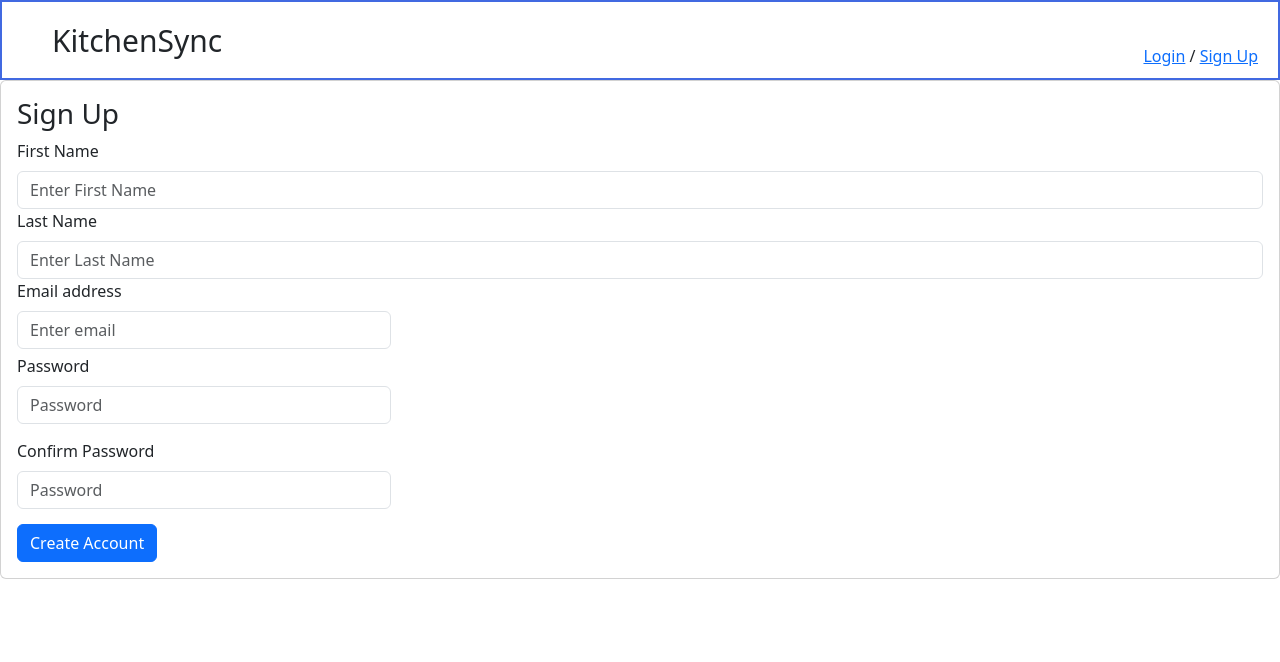
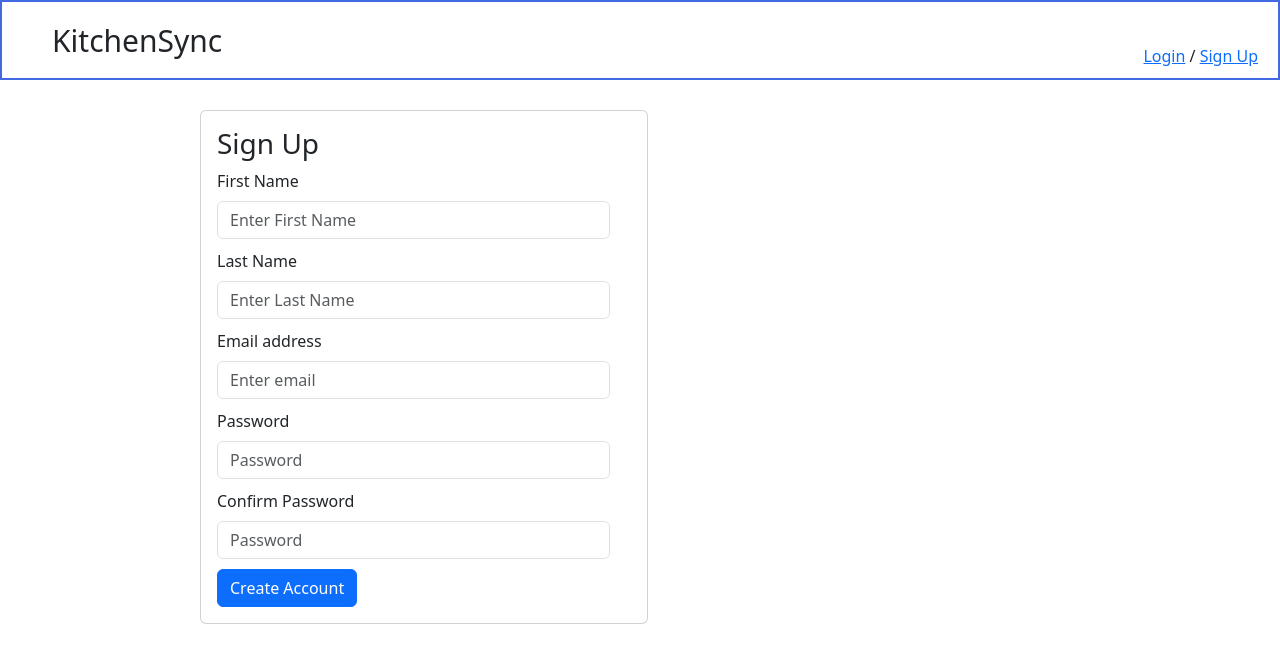
Before and after one commit to shujie1st/kitchen-sync, a React (Create React App) app in the folder client/: page /signup in a window 1280 px wide. Shown: the top 662 px of the page. Built offline with nearby package versions, Linux system fonts and the light colour scheme.

Commit message:
update CSS for sign up form

```diff
--- a/client/src/App.css
+++ b/client/src/App.css
@@ -41,13 +41,24 @@ nav {
 }
 
 #formBasicEmail {
-  width: 30%;
-  margin-bottom: 5px;
+  width: 95%;
+  margin-bottom: 10px;
 }
 
 #formBasicPassword {
-  width: 30%;
-  margin-bottom: 15px;
+  width: 95%;
+  margin-bottom: 10px;
+}
+
+.signup-card {
+  width: 35%;
+  margin-left: 200px;
+  margin-top: 30px
+}
+
+#name {
+  width: 95%;
+  margin-bottom: 10px;
 }
 
 .home-page-link {
--- a/client/src/components/Signup.js
+++ b/client/src/components/Signup.js
@@ -4,18 +4,18 @@ function Signup() {
   return (
     <section className="signup">
 
-      <Card>
+      <Card className='signup-card'>
         <Card.Body>
           <h3>Sign Up</h3>
 
-          <Form className='signup-from'>
+          <Form className='signup-form'>
 
-            <Form.Group controlId="first-name">
+            <Form.Group controlId="name">
               <Form.Label>First Name</Form.Label>
               <Form.Control type="text" placeholder="Enter First Name" />
             </Form.Group>
 
-            <Form.Group controlId="last-name">
+            <Form.Group controlId="name">
               <Form.Label>Last Name</Form.Label>
               <Form.Control type="text" placeholder="Enter Last Name" />
             </Form.Group>
```
